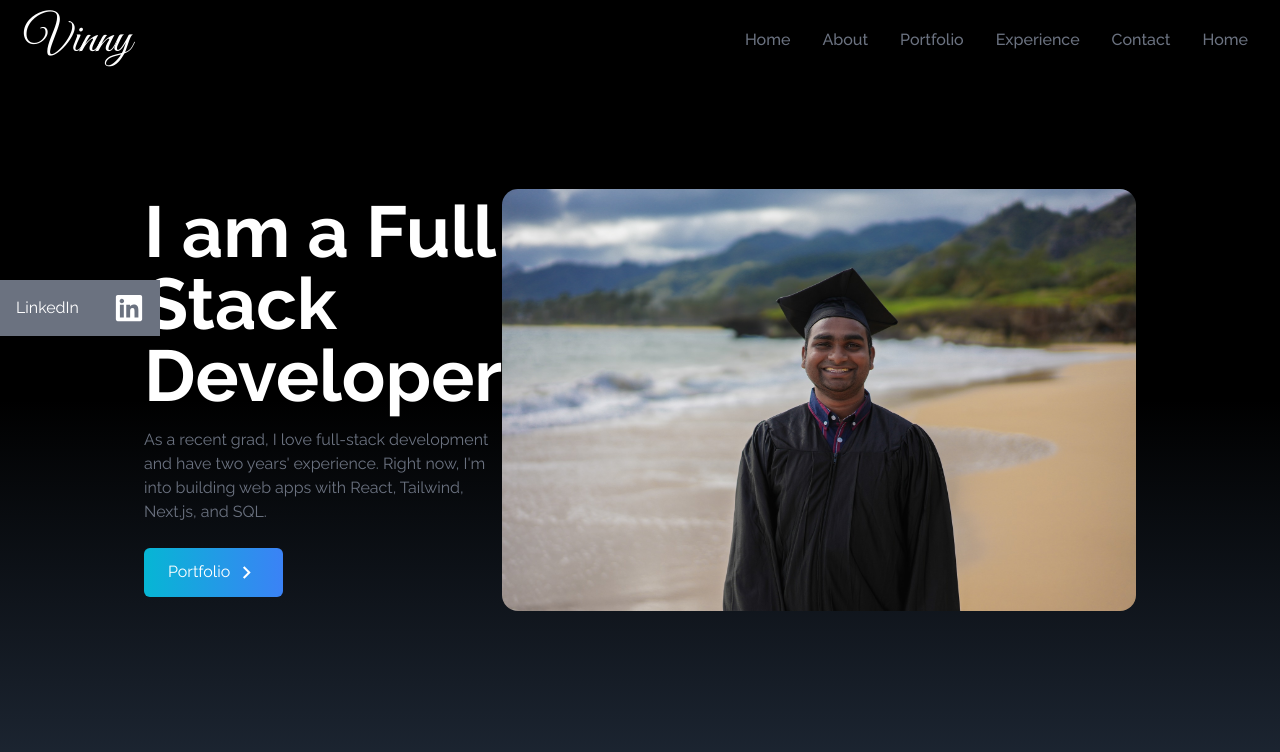
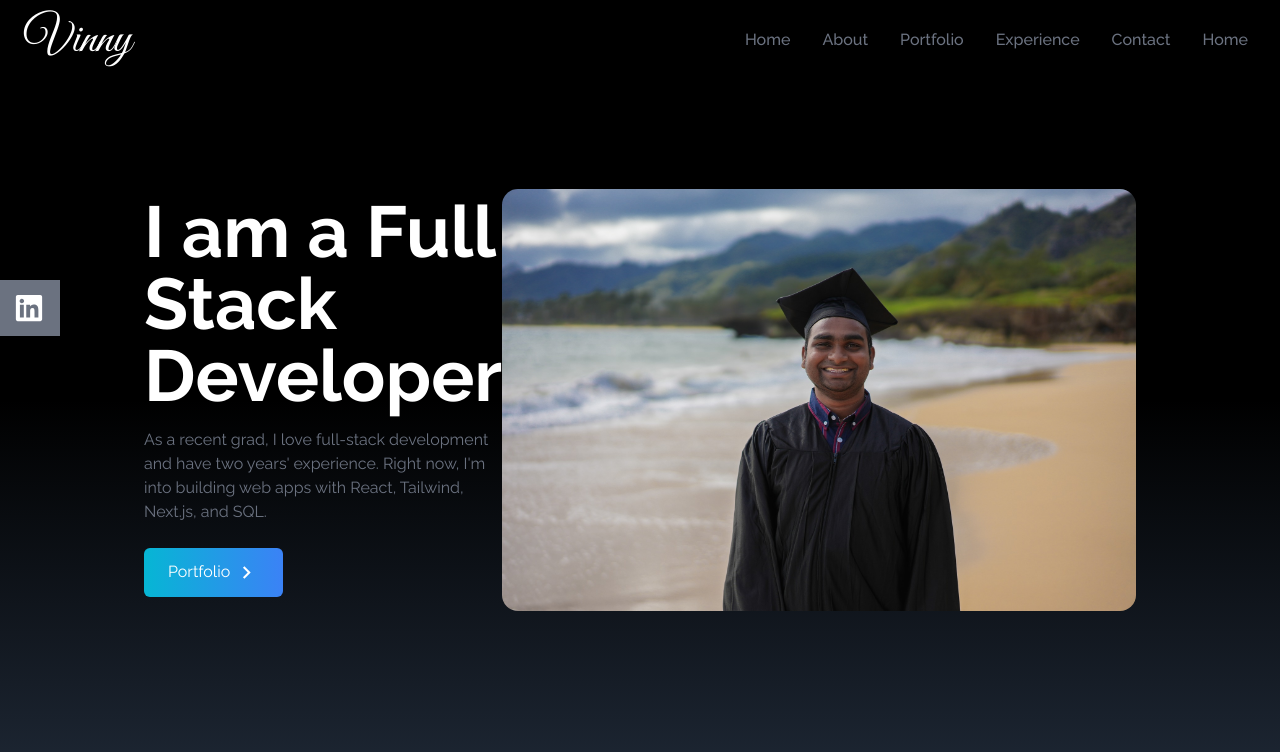
Before and after one commit to natividad2019/PersonalPortFoilio, a React (Create React App) app: page / in a window 1280 px wide. Shown: the top 752 px of the page. Built offline with nearby package versions, Linux system fonts and the light colour scheme.

Commit message:
added mail, linkden,resume links to the website

```diff
--- a/src/components/SocialLinks.jsx
+++ b/src/components/SocialLinks.jsx
@@ -1,27 +1,65 @@
-import React from 'react'
-import { FaGithub, FaLinkedin } from 'react-icons/fa';
-import { HiOutlineMail } from 'react-icons/hi';
-import { BsFillPersonLinesFill } from 'react-icons/bs';
-
+import React from "react";
+import { FaGithub, FaLinkedin } from "react-icons/fa";
+import { HiOutlineMail } from "react-icons/hi";
+import { BsFillPersonLinesFill } from "react-icons/bs";
 
 const SocialLinks = () => {
+  const links = [
+    {
+      id: 1,
+      child: (
+        <>
+          LinkedIn <FaLinkedin size={30} />
+        </>
+      ),
+      href: "https://www.linkedin.com/in/vinodh-chellapilli/",
+      style: "rounded-tr-md",
+    },
+    {
+      id: 2,
+      child: (
+        <>
+          GitHub <FaGithub size={30} />
+        </>
+      ),
+      href: "https://github.com/natividad2019",
+    },
+    {
+      id: 3,
+      child: (
+        <>
+          Mail <HiOutlineMail size={30} />
+        </>
+      ),
+      href: "mailto:foo@gmail.com",
+    },
+    {
+      id: 4,
+      child: (
+        <>
+          Resume <BsFillPersonLinesFill size={30} />
+        </>
+      ),
+      href: "/resume.pdf",
+      style: "rounded-br-md",
+      download: true,
+    },
+  ];
   return (
     <div className='"flex flex-col top-[35%] left-0 fixed'>
       <ul>
-        <li className='flex justify-between items-center w-40 h-14 px-4 bg-gray-500'>
+        <li className="flex justify-between items-center w-40 h-14 px-4 ml-[-100px] hover:ml-[-10px] hover:rounded-md duration-300 bg-gray-500">
           <a
-          href=""
-          className='flex justify-between items-center w-full text-white
-          '>
+            href=""
+            className="flex justify-between items-center w-full text-white
+          "
+          >
             LinkedIn <FaLinkedin size={30} />
-
           </a>
-
         </li>
       </ul>
+    </div>
+  );
+};
 
-    </div>
-  )
-}
-
-export default SocialLinks
+export default SocialLinks;
```
Also changed, not shown: 1 other file (tests, documents, lock files or other folders).
